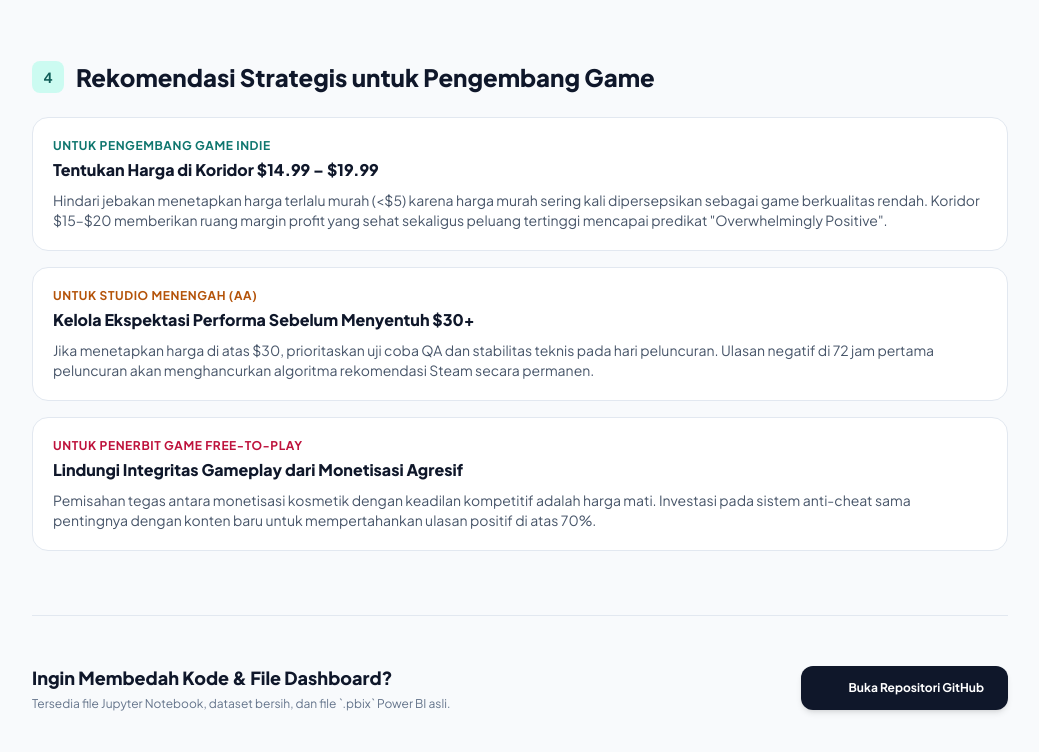
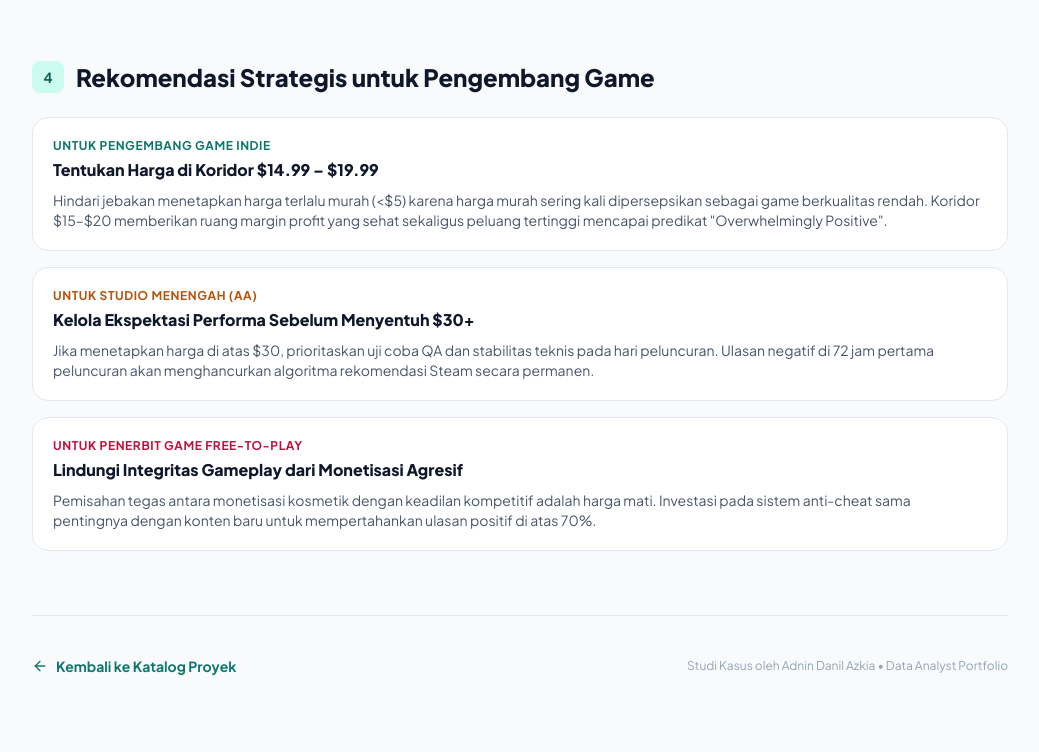
Before and after one commit to Adnin03/Adnin03.github.io, a plain HTML site: page project-steam-gaming.html in a window 1280 px wide. Shown: the part 3567-4319 px from the top of the page, without its empty margins (120-1159 px from the left). Drawn offline with nearby package versions, Linux system fonts and the light colour scheme.

Commit message:
refactor: simplify project footer and remove duplicate github button

```diff
--- a/project-steam-gaming.html
+++ b/project-steam-gaming.html
@@ -204,19 +204,16 @@
             </div>
         </section>
 
-        <!-- 🔗 REPOSITORI & ARTIFAK -->
-        <section class="border-t border-slate-200 pt-12 flex flex-col sm:flex-row items-center justify-between gap-6">
-            <div>
-                <h3 class="text-lg font-extrabold text-slate-900 mb-1">Ingin Membedah Kode & File Dashboard?</h3>
-                <p class="text-xs text-slate-500">Tersedia file Jupyter Notebook, dataset bersih, dan file `.pbix` Power BI asli.</p>
-            </div>
-            <div class="flex items-center gap-3">
-                <a href="https://github.com/Adnin03/steam-market-intelligence" target="_blank" class="inline-flex items-center gap-2 bg-slate-900 hover:bg-slate-800 text-white font-bold text-xs px-6 py-3.5 rounded-xl transition shadow-md">
-                    <i data-lucide="github" class="w-4 h-4"></i>
-                    Buka Repositori GitHub
-                </a>
-            </div>
-        </section>
+        <!-- FOOTER NAV -->
+        <footer class="pt-10 border-t border-slate-200 flex flex-col sm:flex-row items-center justify-between gap-4">
+            <a href="index.html" class="inline-flex items-center gap-2 text-sm font-bold text-teal-700 hover:text-teal-800 transition">
+                <i data-lucide="arrow-left" class="w-4 h-4"></i>
+                Kembali ke Katalog Proyek
+            </a>
+            <p class="text-xs text-slate-400">
+                Studi Kasus oleh Adnin Danil Azkia • Data Analyst Portfolio
+            </p>
+        </footer>
 
     </article>
 
```
